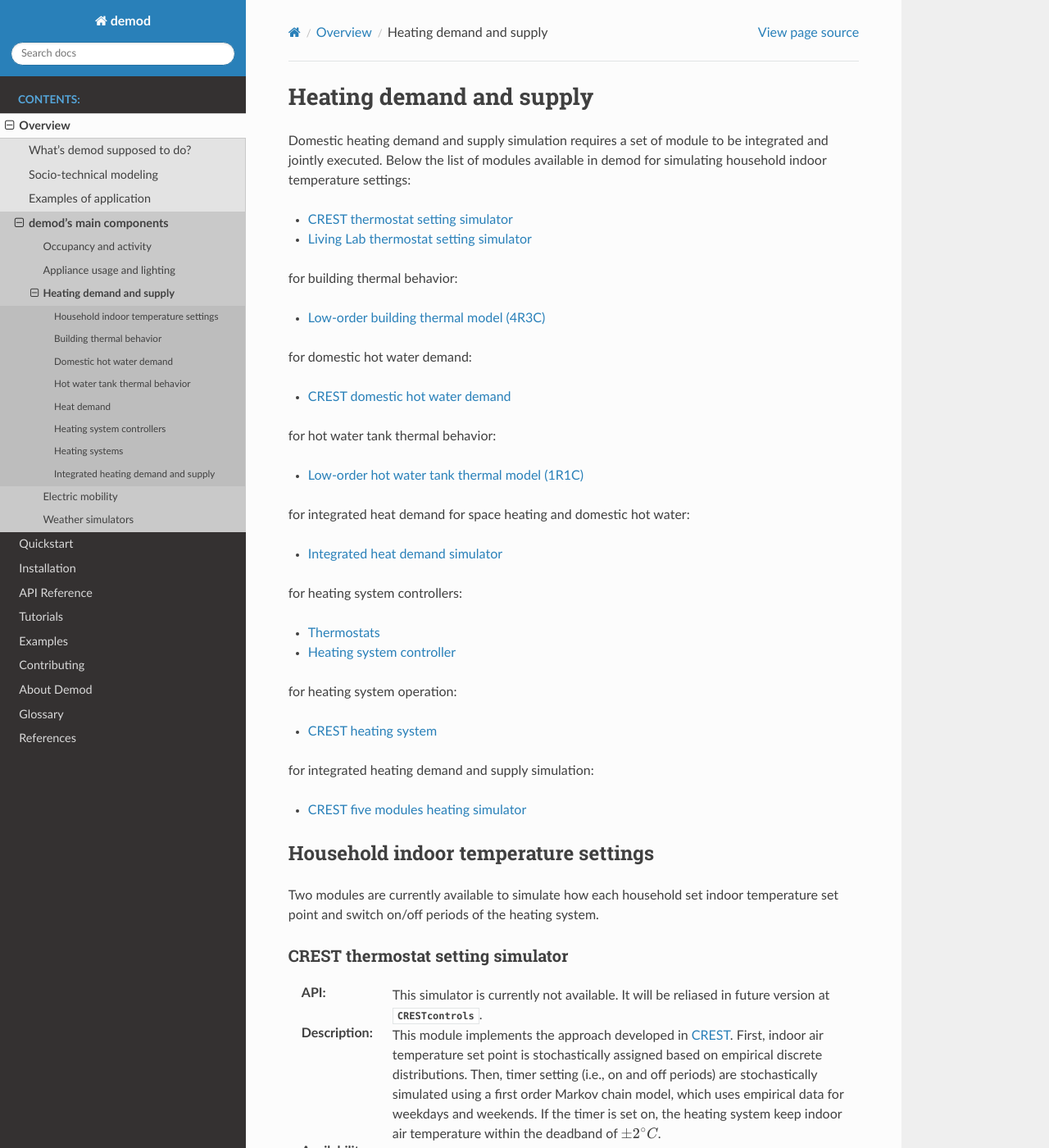
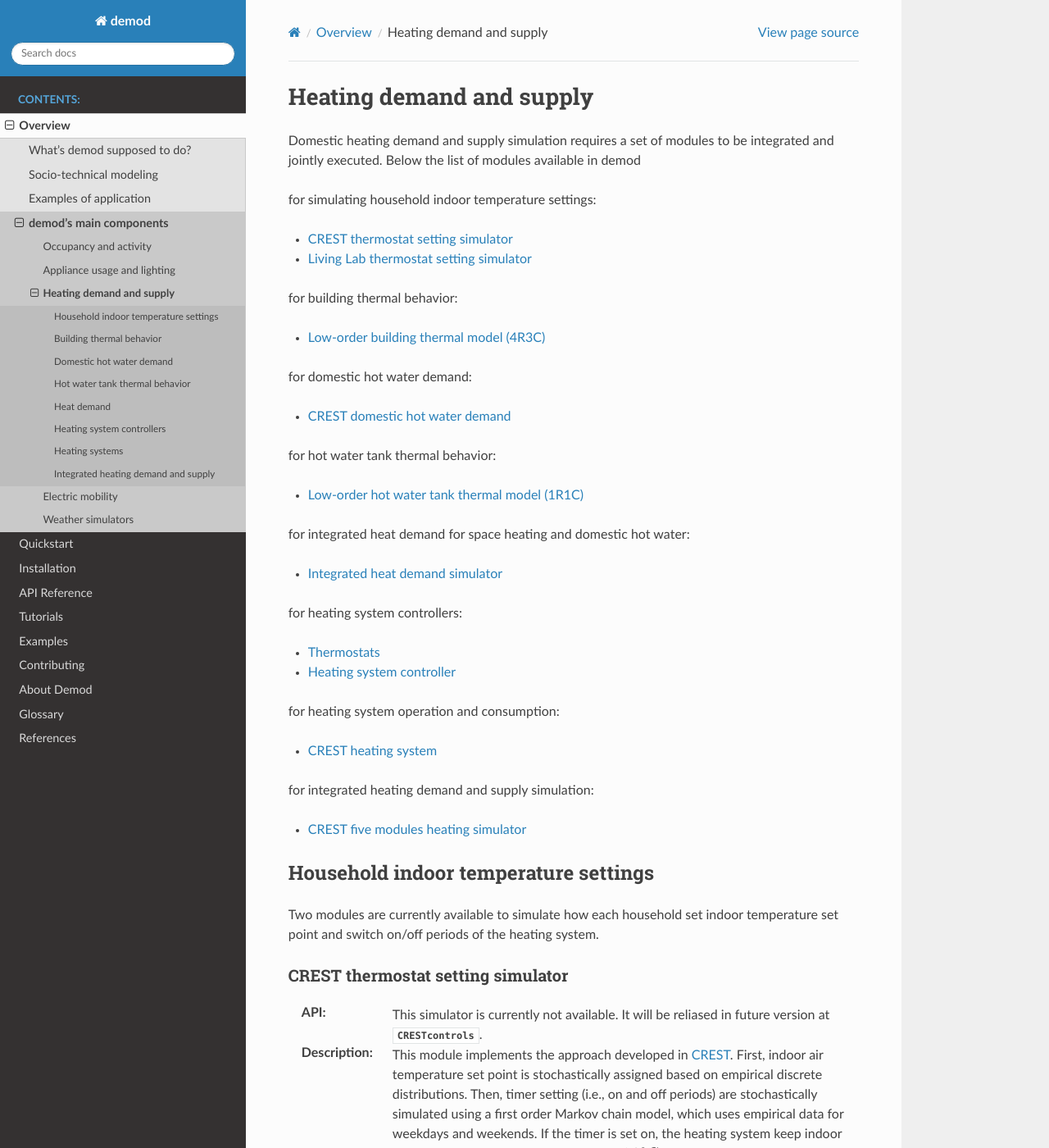
Before and after one commit to epfl-herus/demod, a Sphinx documentation site: the page built from docs/source/overview/thermaldemand_overview.rst, in a window 1280 px wide and 1400 px high. Shown: the whole window at 82% size. Built offline with Sphinx 7.4.7 and the Read the Docs theme 2.0.0, drawn with Linux system fonts in a browser that asks for light colours; formulas are drawn with MathJax 3; some of the changed text lies outside the part shown.

Commit message:
adding compatibility for heating system

```diff
--- a/docs/source/overview/thermaldemand_overview.rst
+++ b/docs/source/overview/thermaldemand_overview.rst
@@ -2,10 +2,11 @@
 Heating demand and supply
 ============================================
 
-Domestic heating demand and supply simulation requires a set of module to
+Domestic heating demand and supply simulation requires a set of modules to
 be integrated and jointly executed.
-Below the list of modules available in demod for simulating
-household indoor temperature settings:
+Below the list of modules available in demod
+
+for simulating household indoor temperature settings:
 
 - :ref:`overview_CREST_thermostat_setting`
 - :ref:`overview_LivingLab_thermostat_setting`
@@ -31,7 +32,7 @@
 - :ref:`overview_thermostats`
 - :ref:`overview_system_controller`
 
-for heating system operation:
+for heating system operation and consumption:
 
 - :ref:`overview_CREST_heating_system`
 
@@ -430,7 +431,8 @@
   For more details on the data used and the different system
   and fuel options available, you can refer to CREST_.
 
-:Compatibility:
+:Compatibility: For the moment, simple heating system are implemented.
+  Regular gaz boilers and a simple heat pump model are available.
 
 
 
```
Also changed, not shown: other parts of docs/source/overview/thermaldemand_overview.rst (+1 -1 lines).
